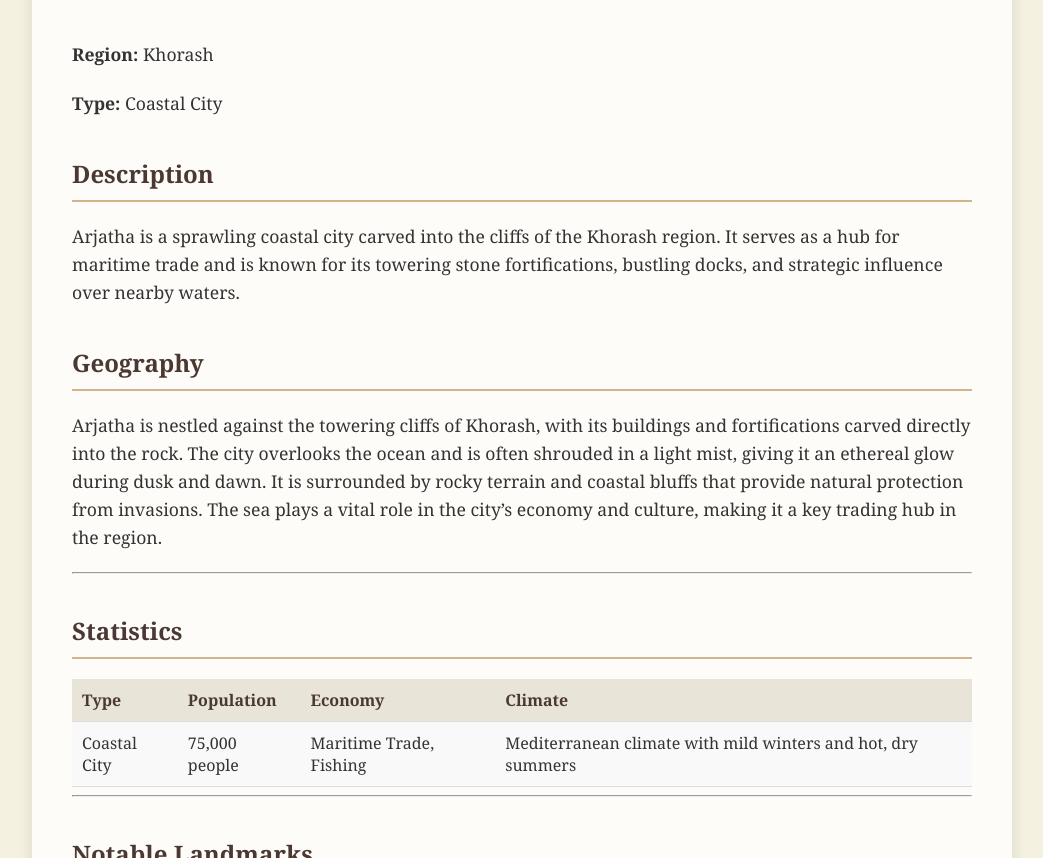
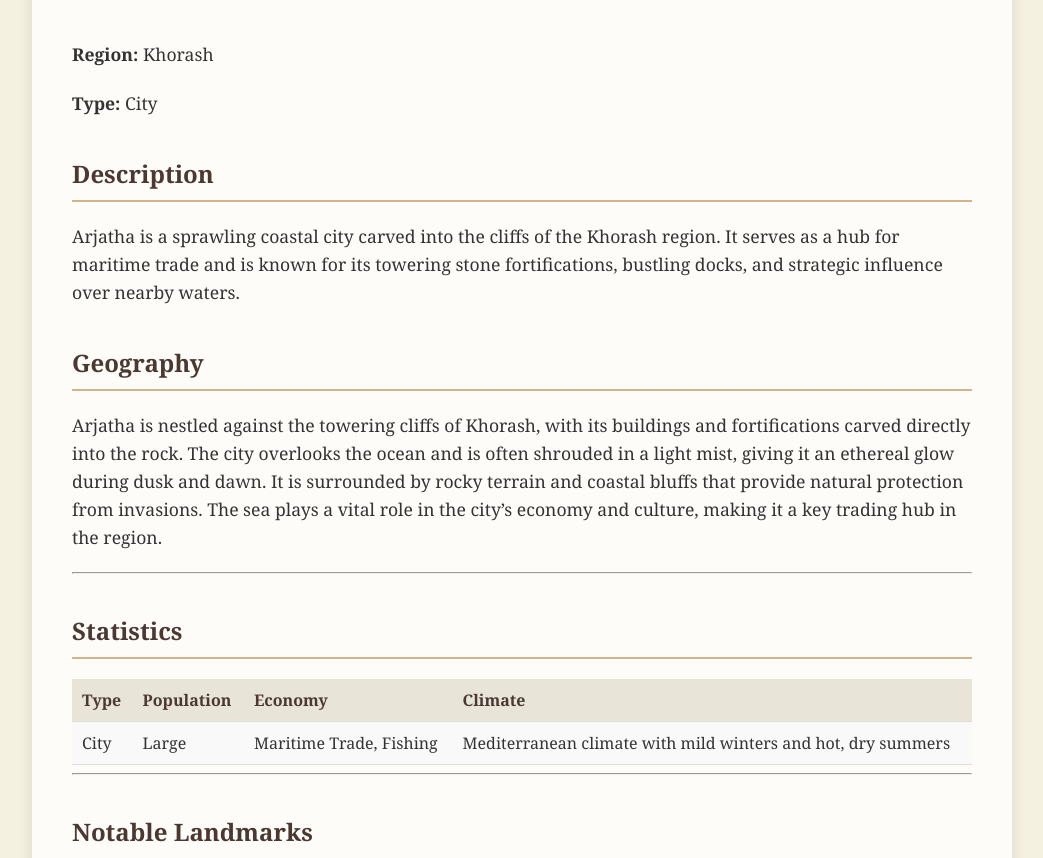
Before and after one commit to arcticblizzard/Myridia, a Jekyll site: the page built from locations/arjatha.md, in a window 1280 px wide and 1400 px high. Shown: the part 542-1400 px from the top of the window, without its empty margins (118-1161 px from the left). Built offline with Jekyll 4.4.1, drawn with Linux system fonts in a browser that asks for light colours.

Commit message:
Update arjatha.md

```diff
--- a/locations/arjatha.md
+++ b/locations/arjatha.md
@@ -1,11 +1,11 @@
 ---
 layout: location
 title: "Arjatha"
-image: "file-m0vvf6B1SBxbYPNCyrY4l1pX"
+image: "/assets/images/arjatha.jpg"
 permalink: /locations/arjatha/
 region: "Khorash"
-type: "Coastal City"
-coordinates: {}
+type: "City"
+coordinates: "2648,5044"
 description: "Arjatha is a sprawling coastal city carved into the cliffs of the Khorash region. It serves as a hub for maritime trade and is known for its towering stone fortifications, bustling docks, and strategic influence over nearby waters."
 ---
 
@@ -19,7 +19,7 @@
 
 | Type         | Population       | Economy             | Climate                |
 |--------------|------------------|---------------------|------------------------|
-| Coastal City | 75,000 people     | Maritime Trade, Fishing | Mediterranean climate with mild winters and hot, dry summers |
+| City | Large     | Maritime Trade, Fishing | Mediterranean climate with mild winters and hot, dry summers |
 
 ---
 
```
